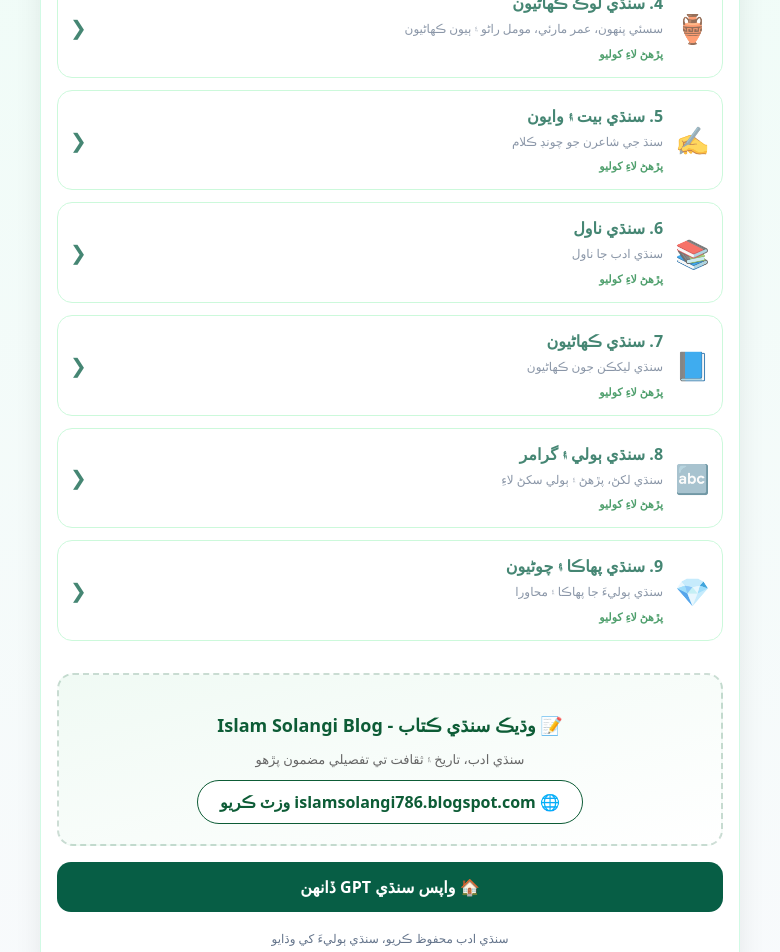
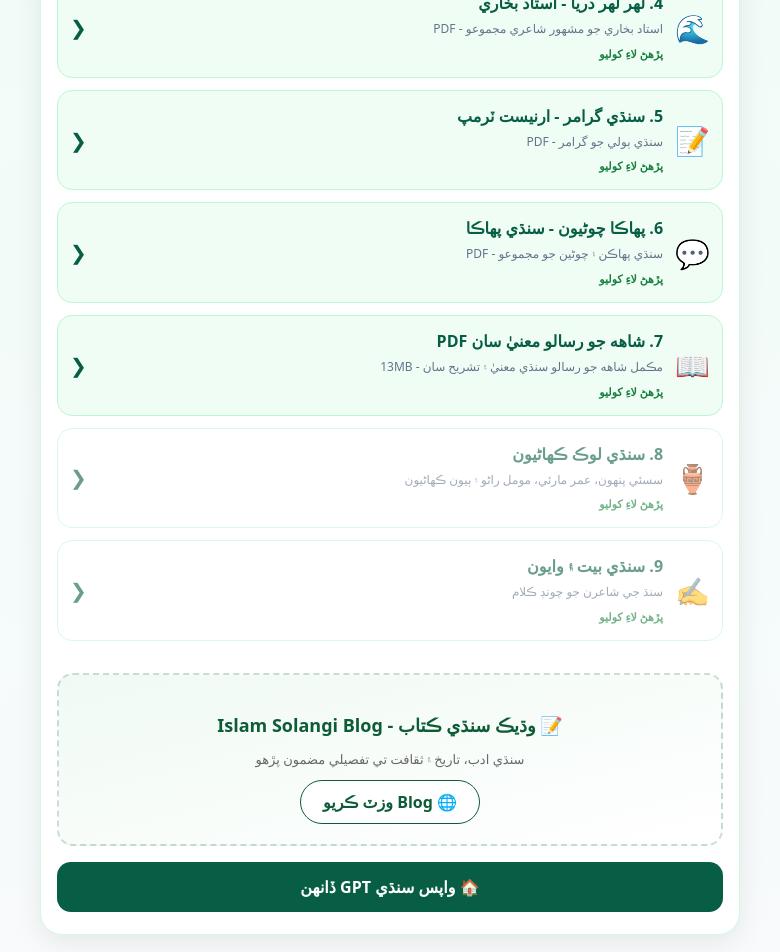
Before and after one commit to islamsolangi/sindhigpt, a Next.js app: page /app/books in a window 1280 px wide. Shown: the part 640-1592 px from the top of the page, without its empty margins (250-1030 px from the left). Built offline with nearby package versions, Linux system fonts and the light colour scheme.

Commit message:
Update page.tsx

```diff
--- a/app/app/books/page.tsx
+++ b/app/app/books/page.tsx
@@ -1,44 +1,14 @@
-
 "use client";
 
 import { useState } from "react";
 
+// اندر سچل جو رسالو - صرف سچل جا 6 ڪتاب - شاهه، سامي، بخاري هتان ڪڍي ڇڏيا
 const sachalSections = [
   {
-    title: "شاهه جو رسالو معنيٰ سان PDF",
-    description: "مڪمل شاهه جو رسالو سنڌي معنيٰ ۽ تشريح سان PDF ڊائونلوڊ - 13MB",
-    icon: "📖",
-    href: "/shah-jo-risalo-with-meaning.pdf",
-  },
-    {
     title: "سچل جو رسالو - عثمان علي انصاري",
     description: "سچل سرمست جو مڪمل رسالو - PDF",
     icon: "📖",
     href: "/Sachal-jo-risalo.pdf",
-  },
-  {
-    title: "سامي جا سلوڪ",
-    description: "سامي جا سلوڪ تشريح سان - PDF",
-    icon: "📜",
-    href: "/Sammi-ja-sulook.pdf",
-  },
-  {
-    title: "لهر لهر دريا - استاد بخاري",
-    description: "استاد بخاري جو مشهور شاعري مجموعو",
-    icon: "🌊",
-    href: "/Lahar-lahar-darya.pdf",
-  },
-  {
-    title: "سنڌي گرامر - ارنيست ٽرمپ",
-    description: "سنڌي ٻولي جو گرامر - PDF",
-    icon: "📝",
-    href: "/Sindhi-grammar.pdf",
-  },
-  {
-    title: "پهاڪا چوڻيون - سنڌي پهاڪا",
-    description: "سنڌي پهاڪن ۽ چوڻين جو مجموعو",
-    icon: "💬",
-    href: "/Pahaka-chawaniyon.pdf",
   },
   {
     title: "سچل سرمست جون ڪافيون",
@@ -72,10 +42,11 @@ const sachalSections = [
   },
 ];
 
+// Main Library - هاڻي سڀ ڪتاب هتي آيا - شاهه، سامي، بخاري، گرامر، پهاڪا
 const books = [
   {
     title: "شاهه جو رسالو",
-    description: "شاهه عبداللطيف ڀٽائيءَ جو لازوال ڪلام",
+    description: "شاهه عبداللطيف ڀٽائيءَ جو لازوال ڪلام + 13MB معنيٰ وارو PDF",
     icon: "📜",
     category: "ڪلاسيڪي شاعري",
     href: "/app/app/books",
@@ -83,7 +54,7 @@ const books = [
   },
   {
     title: "سچل سرمست جو رسالو",
-    description: "سچل سائينءَ جي ڪلام، ڪافين ۽ بيتن جا حصا",
+    description: "سچل سائينءَ جي ڪلام، ڪافين ۽ بيتن جا 6 حصا",
     icon: "📖",
     category: "صوفيانه ادب",
     type: "sachal",
@@ -91,10 +62,43 @@ const books = [
   },
   {
     title: "ساميءَ جا سلوڪ",
-    description: "ساميءَ جي فڪر ۽ دانائيءَ جا موتي",
+    description: "سامي جا سلوڪ تشريح سان - PDF",
     icon: "🪔",
     category: "صوفيانه ادب",
-    ready: false,
+    href: "/Sammi-ja-sulook.pdf",
+    ready: true,
+  },
+  {
+    title: "لهر لهر دريا - استاد بخاري",
+    description: "استاد بخاري جو مشهور شاعري مجموعو - PDF",
+    icon: "🌊",
+    category: "شاعري",
+    href: "/Lahar-lahar-darya.pdf",
+    ready: true,
+  },
+  {
+    title: "سنڌي گرامر - ارنيست ٽرمپ",
+    description: "سنڌي ٻولي جو گرامر - PDF",
+    icon: "📝",
+    category: "تعليم",
+    href: "/Sindhi-grammar.pdf",
+    ready: true,
+  },
+  {
+    title: "پهاڪا چوڻيون - سنڌي پهاڪا",
+    description: "سنڌي پهاڪن ۽ چوڻين جو مجموعو - PDF",
+    icon: "💬",
+    category: "ٻولي ۽ ثقافت",
+    href: "/Pahaka-chawaniyon.pdf",
+    ready: true,
+  },
+  {
+    title: "شاهه جو رسالو معنيٰ سان PDF",
+    description: "مڪمل شاهه جو رسالو سنڌي معنيٰ ۽ تشريح سان - 13MB",
+    icon: "📖",
+    category: "ڪلاسيڪي شاعري",
+    href: "/shah-jo-risalo-with-meaning.pdf",
+    ready: true,
   },
   {
     title: "سنڌي لوڪ ڪهاڻيون",
@@ -108,34 +112,6 @@ const books = [
     description: "سنڌ جي شاعرن جو چونڊ ڪلام",
     icon: "✍️",
     category: "شاعري",
-    ready: false,
-  },
-  {
-    title: "سنڌي ناول",
-    description: "سنڌي ادب جا ناول",
-    icon: "📚",
-    category: "ناول",
-    ready: false,
-  },
-  {
-    title: "سنڌي ڪهاڻيون",
-    description: "سنڌي ليکڪن جون ڪهاڻيون",
-    icon: "📘",
-    category: "ڪهاڻي",
-    ready: false,
-  },
-  {
-    title: "سنڌي ٻولي ۽ گرامر",
-    description: "سنڌي لکڻ، پڙهڻ ۽ ٻولي سکڻ لاءِ",
-    icon: "🔤",
-    category: "تعليم",
-    ready: false,
-  },
-  {
-    title: "سنڌي پهاڪا ۽ چوڻيون",
-    description: "سنڌي ٻوليءَ جا پهاڪا ۽ محاورا",
-    icon: "💎",
-    category: "ٻولي ۽ ثقافت",
     ready: false,
   },
 ];
@@ -178,70 +154,29 @@ export default function BooksLibraryPage() {
         }}
       >
         <header style={{ textAlign: "center", marginBottom: "24px" }}>
-          <div style={{ fontSize: "48px" }}>
-            {showSachal ? "📖" : "📚"}
-          </div>
+          <div style={{ fontSize: "48px" }}>{showSachal ? "📖" : "📚"}</div>
           <h1 style={{ fontSize: "27px", margin: "8px 0" }}>
             {showSachal ? "سچل سرمست جو رسالو" : "سنڌي ڪتابن جي لائبريري"}
           </h1>
           <p style={{ color: "#64748b", lineHeight: 1.9, margin: 0 }}>
-            {showSachal
-              ? "پنهنجي پسند جي ڪافي، بيت يا تشريح چونڊيو"
-              : "سنڌي ٻولي، ادب، شاعري ۽ ثقافت جو خزانو"}
+            {showSachal ? "پنهنجي پسند جي ڪافي، بيت يا تشريح چونڊيو" : "سنڌي ٻولي، ادب، شاعري ۽ ثقافت جو خزانو - 8 ڪتاب"}
           </p>
         </header>
 
-        <div
-          style={{
-            background: "#075e45",
-            color: "#fff",
-            borderRadius: "12px",
-            padding: "13px 15px",
-            marginBottom: "15px",
-            fontWeight: "bold",
-            fontSize: "17px",
-          }}
-        >
-          {showSachal
-            ? "🎼 سچل سائينءَ جي ڪلام جا حصا"
-            : "📖 پنهنجي پسند جو ڪتاب چونڊيو"}
+        <div style={{ background: "#075e45", color: "#fff", borderRadius: "12px", padding: "13px 15px", marginBottom: "15px", fontWeight: "bold", fontSize: "17px" }}>
+          {showSachal ? "🎼 سچل سائينءَ جي ڪلام جا 6 حصا" : "📖 پنهنجي پسند جو ڪتاب چونڊيو"}
         </div>
 
         <div style={{ display: "grid", gap: "12px" }}>
           {(showSachal ? sachalSections : books).map((item, index) => {
             const isSachalBook = "type" in item && item.type === "sachal";
-
             const content = (
               <>
-                <span style={{ fontSize: "28px", flexShrink: 0 }}>
-                  {item.icon}
-                </span>
+                <span style={{ fontSize: "28px", flexShrink: 0 }}>{item.icon}</span>
                 <span style={{ flex: 1 }}>
-                  <strong style={{ display: "block", fontSize: "16px" }}>
-                    {index + 1}. {item.title}
-                  </strong>
-                  <span
-                    style={{
-                      display: "block",
-                      fontSize: "12px",
-                      lineHeight: 1.8,
-                      color: "#64748b",
-                      marginTop: "4px",
-                    }}
-                  >
-                    {item.description}
-                  </span>
-                  <span
-                    style={{
-                      display: "inline-block",
-                      marginTop: "6px",
-                      fontSize: "11px",
-                      color: "#15803d",
-                      fontWeight: "bold",
-                    }}
-                  >
-                    پڙهڻ لاءِ کوليو
-                  </span>
+                  <strong style={{ display: "block", fontSize: "16px" }}>{index + 1}. {item.title}</strong>
+                  <span style={{ display: "block", fontSize: "12px", lineHeight: 1.8, color: "#64748b", marginTop: "4px" }}>{item.description}</span>
+                  <span style={{ display: "inline-block", marginTop: "6px", fontSize: "11px", color: "#15803d", fontWeight: "bold" }}>پڙهڻ لاءِ کوليو</span>
                 </span>
                 <span style={{ fontSize: "20px", flexShrink: 0 }}>❮</span>
               </>
@@ -249,13 +184,7 @@ export default function BooksLibraryPage() {
 
             if (showSachal) {
               return (
-                <a
-                  key={item.title}
-                  href={"href" in item ? item.href : "#"}
-                  target="_blank"
-                  rel="noopener noreferrer"
-                  style={cardStyle}
-                >
+                <a key={item.title} href={"href" in item ? item.href : "#"} target="_blank" rel="noopener noreferrer" style={cardStyle}>
                   {content}
                 </a>
               );
@@ -263,18 +192,7 @@ export default function BooksLibraryPage() {
 
             if (isSachalBook) {
               return (
-                <button
-                  key={item.title}
-                  type="button"
-                  onClick={() => setShowSachal(true)}
-                  style={{
-                    ...cardStyle,
-                    width: "100%",
-                    textAlign: "right",
-                    fontFamily: "inherit",
-                    fontSize: "inherit",
-                  }}
-                >
+                <button key={item.title} type="button" onClick={() => setShowSachal(true)} style={{ ...cardStyle, width: "100%", textAlign: "right", fontFamily: "inherit", fontSize: "inherit" }}>
                   {content}
                 </button>
               );
@@ -284,21 +202,9 @@ export default function BooksLibraryPage() {
               <a
                 key={item.title}
                 href={"href" in item ? item.href : undefined}
-                onClick={(event) => {
-                  if (!("ready" in item) || !item.ready) {
-                    event.preventDefault();
-                  }
-                }}
-                aria-disabled={"ready" in item ? !item.ready : true}
-                style={{
-                  ...cardStyle,
-                  background:
-                    "ready" in item && item.ready ? "#f0fdf4" : "#fff",
-                  opacity:
-                    "ready" in item && item.ready ? 1 : 0.75,
-                  cursor:
-                    "ready" in item && item.ready ? "pointer" : "default",
-                }}
+                target={item.ready ? "_blank" : undefined}
+                onClick={(event) => { if (!("ready" in item) || !item.ready) { event.preventDefault(); } }}
+                style={{ ...cardStyle, background: "ready" in item && item.ready ? "#f0fdf4" : "#fff", opacity: "ready" in item && item.ready ? 1 : 0.6, cursor: "ready" in item && item.ready ? "pointer" : "default" }}
               >
                 {content}
               </a>
@@ -307,62 +213,18 @@ export default function BooksLibraryPage() {
         </div>
 
         {showSachal && (
-          <button
-            type="button"
-            onClick={() => setShowSachal(false)}
-            style={{
-              display: "block",
-              width: "100%",
-              textAlign: "center",
-              marginTop: "20px",
-              padding: "14px",
-              borderRadius: "14px",
-              border: "1px solid #bbf7d0",
-              background: "#ecfdf5",
-              color: "#075e45",
-              fontFamily: "inherit",
-              fontSize: "15px",
-              fontWeight: "bold",
-              cursor: "pointer",
-            }}
-          >
+          <button type="button" onClick={() => setShowSachal(false)} style={{ display: "block", width: "100%", textAlign: "center", marginTop: "20px", padding: "14px", borderRadius: "14px", border: "1px solid #bbf7d0", background: "#ecfdf5", color: "#075e45", fontFamily: "inherit", fontSize: "15px", fontWeight: "bold", cursor: "pointer" }}>
             ❮ واپس ڪتابن جي فهرست ڏانهن
           </button>
         )}
-        {/* Blogger - AdSense Loop - Line 332 */}
+
         <div style={{ marginTop: "32px", padding: "20px", borderRadius: "16px", border: "2px dashed rgba(13,92,54,0.2)", background: "linear-gradient(to bottom right, #f0faf4, white)", textAlign: "center" }}>
           <h3 style={{ fontSize: "18px", fontWeight: "bold", color: "#0d5c36", marginBottom: "8px" }}>📝 وڌيڪ سنڌي ڪتاب - Islam Solangi Blog</h3>
           <p style={{ color: "#666", marginBottom: "12px", fontSize: "13px" }}>سنڌي ادب، تاريخ ۽ ثقافت تي تفصيلي مضمون پڙهو</p>
-          <a href="https://islamsolangi786.blogspot.com/" target="_blank" rel="dofollow" style={{ display: "inline-block", background: "white", border: "1px solid #0d5c36", color: "#0d5c36", padding: "10px 22px", borderRadius: "24px", fontWeight: "bold", textDecoration: "none" }}>🌐 islamsolangi786.blogspot.com وزٽ ڪريو</a>
+          <a href="https://islamsolangi786.blogspot.com/" target="_blank" rel="dofollow" style={{ display: "inline-block", background: "white", border: "1px solid #0d5c36", color: "#0d5c36", padding: "10px 22px", borderRadius: "24px", fontWeight: "bold", textDecoration: "none" }}>🌐 Blog وزٽ ڪريو</a>
         </div>
 
-        <a
-          href="/"
-          style={{
-            display: "block",
-            textAlign: "center",
-            marginTop: "16px",
-            padding: "14px",
-            borderRadius: "14px",
-            background: "#075e45",
-            color: "#fff",
-            textDecoration: "none",
-            fontWeight: "bold",
-          }}
-        >
-          🏠 واپس سنڌي GPT ڏانهن
-        </a>
-
-        <p
-          style={{
-            textAlign: "center",
-            color: "#64748b",
-            fontSize: "12px",
-            marginTop: "18px",
-          }}
-        >
-          سنڌي ادب محفوظ ڪريو، سنڌي ٻوليءَ کي وڌايو
-        </p>
+        <a href="/" style={{ display: "block", textAlign: "center", marginTop: "16px", padding: "14px", borderRadius: "14px", background: "#075e45", color: "#fff", textDecoration: "none", fontWeight: "bold" }}>🏠 واپس سنڌي GPT ڏانهن</a>
       </div>
     </main>
   );
```
